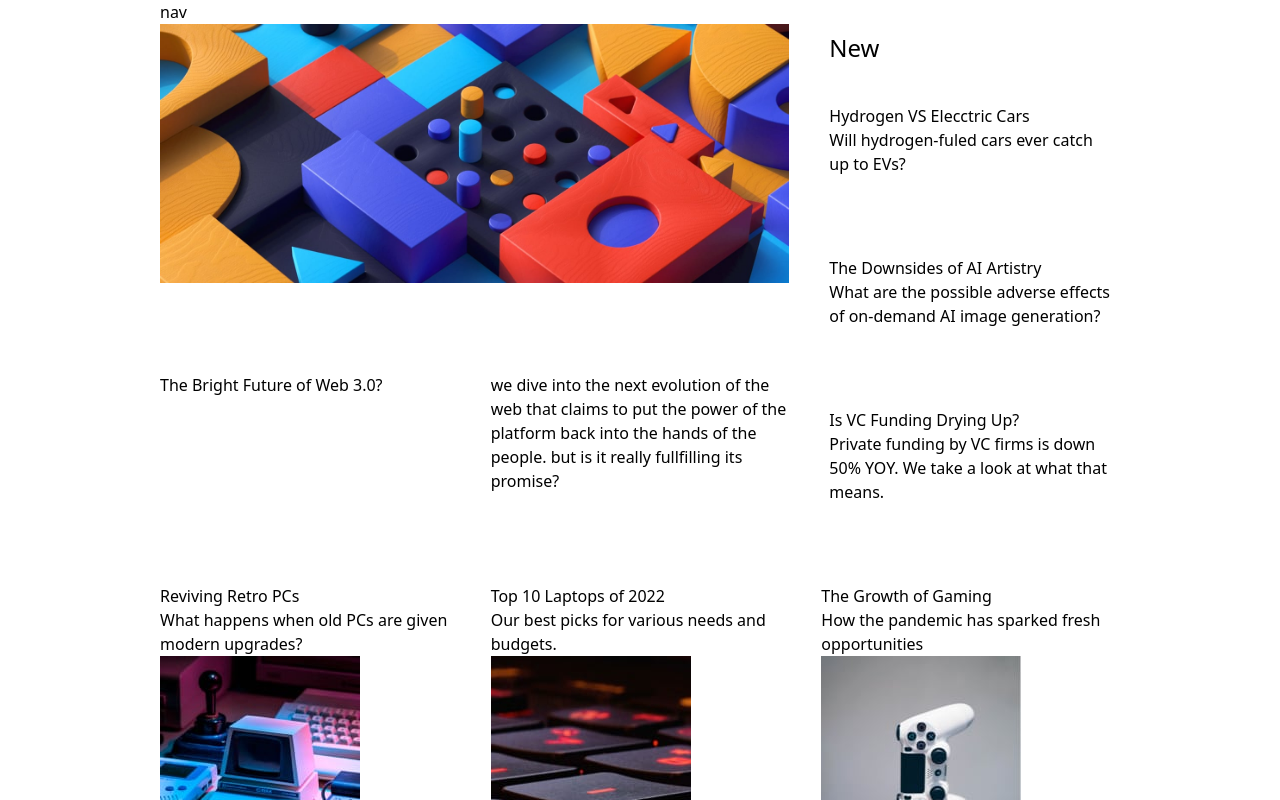
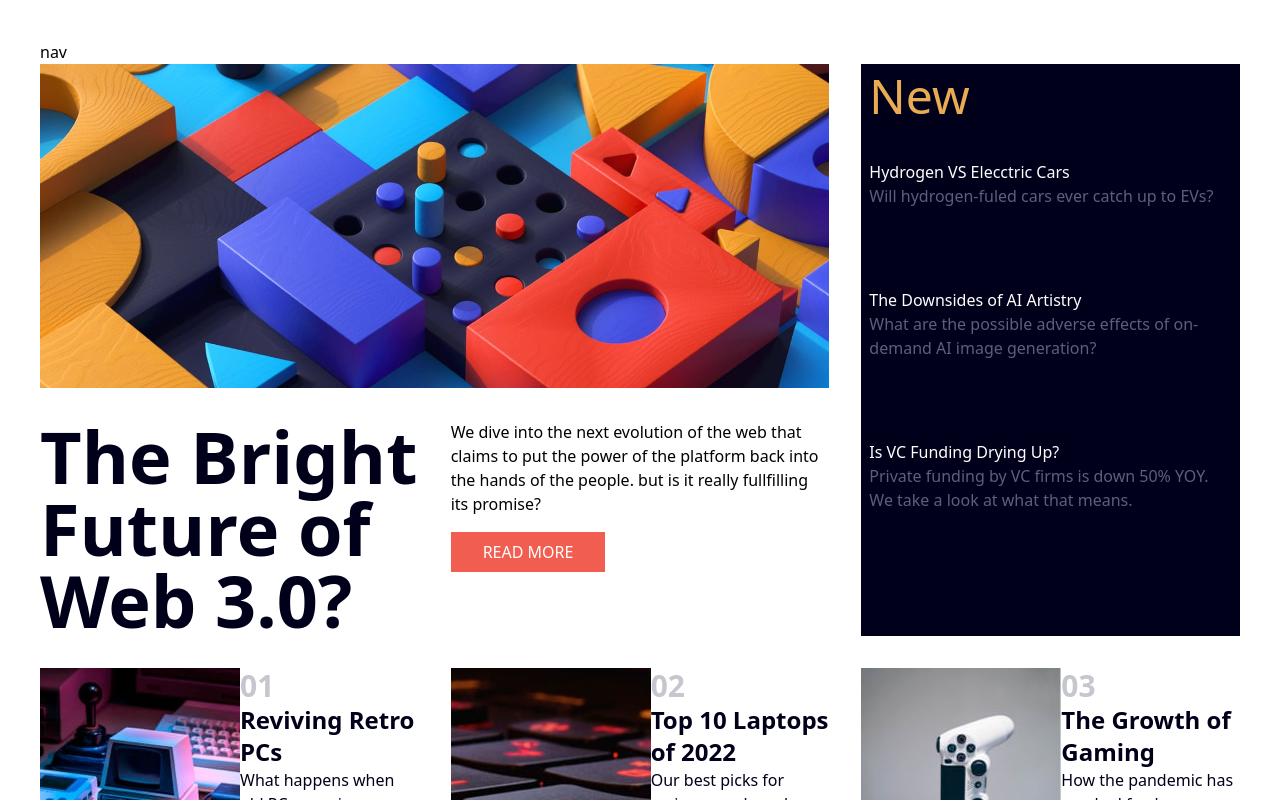
Before and after one commit to ronnie-rios/news-homepage, a React (Create React App) app in the folder frontend/: page / in a window 1280 px wide. Shown: the top 800 px of the page. Built offline with nearby package versions, Linux system fonts and the light colour scheme.

Commit message:
adjustcolors

```diff
--- a/frontend/src/App.js
+++ b/frontend/src/App.js
@@ -4,7 +4,7 @@ import Navbar from './ui/Navbar';
 
 function App() {
   return (
-    <div className='w-9/12 mx-auto'>
+    <div className='max-w-7xl mx-auto p-10'>
       <Navbar />
       <HomePage />
     </div>
--- a/frontend/src/page/HomePage.jsx
+++ b/frontend/src/page/HomePage.jsx
@@ -27,23 +27,31 @@ const HomePage = () => {
         <div className='md:col-span-2'>
             <img src={landingImg} alt="landing img" />
         </div>
-        <div className='row-span-2 p-2'>
-            <h1 className='text-2xl'>New</h1>
+        <div className='row-span-2 p-2 bg-dark-blue'>
+            <h1 className='text-5xl text-orange'>New</h1>
             {news.map((item) => (
                 <div className='py-10'>
-                    <h3>{item.title}</h3>
-                    <p>{item.heading}</p>
+                    <h3 className='text-white'>{item.title}</h3>
+                    <p className='text-gray-blue'>{item.heading}</p>
                 </div>
             ))}
 
         </div>
-        <div className='md:col-start-1 md:col-span-1'>The Bright Future of Web 3.0?</div>
-        <div className='md:col-span-1'>we dive into the next evolution of the web that claims to put the power of the platform back into the hands of the people. but is it really fullfilling its promise?</div>
+        <div className='md:col-start-1 md:col-span-1'>
+            <h1 className="text-7xl text-dark-blue font-bold">The Bright Future of Web 3.0?</h1>
+        </div>
+        <div className='md:col-span-1'>
+            <p>We dive into the next evolution of the web that claims to put the power of the platform back into the hands of the people. but is it really fullfilling its promise?</p>
+            <button className='bg-red py-2 px-8 text-white mt-4'>READ MORE</button>
+        </div>
             {data.map((item) => (
-                <div className='col-span-1' key={item.id}>
-                    <h4>{item.title}</h4>
-                    <p>{item.heading}</p>
+                <div className='col-span-1 flex' key={item.id}>
                     <img src={item.img} alt={item.img} />
+                    <div>
+                        <h3 className='text-blue text-3xl font-bold '>0{item.id}</h3>
+                        <h4 className='text-dark-blue text-2xl font-bold' >{item.title}</h4>
+                        <p  className='text-dark-blue '>{item.heading}</p>
+                    </div>
                 </div>
             ))}
     </main>
--- a/frontend/tailwind.config.js
+++ b/frontend/tailwind.config.js
@@ -5,7 +5,17 @@ module.exports = {
     "./src/**/*.{js,jsx,ts,tsx}",
   ],
   theme: {
-    extend: {},
+    extend: {
+      colors: {
+        'orange': 'hsl(35, 77%, 62%)',
+        'red': 'hsl(5, 85%, 63%)',
+        'off-white': 'hsl(36, 100%, 99%)',
+        'blue': 'hsl(233, 8%, 79%)',
+        'gray-blue': 'hsl(236, 13%, 42%)',
+        'dark-blue': 'hsl(240, 100%, 5%)'
+      }
+    },
   },
+
   plugins: [],
 }
```
